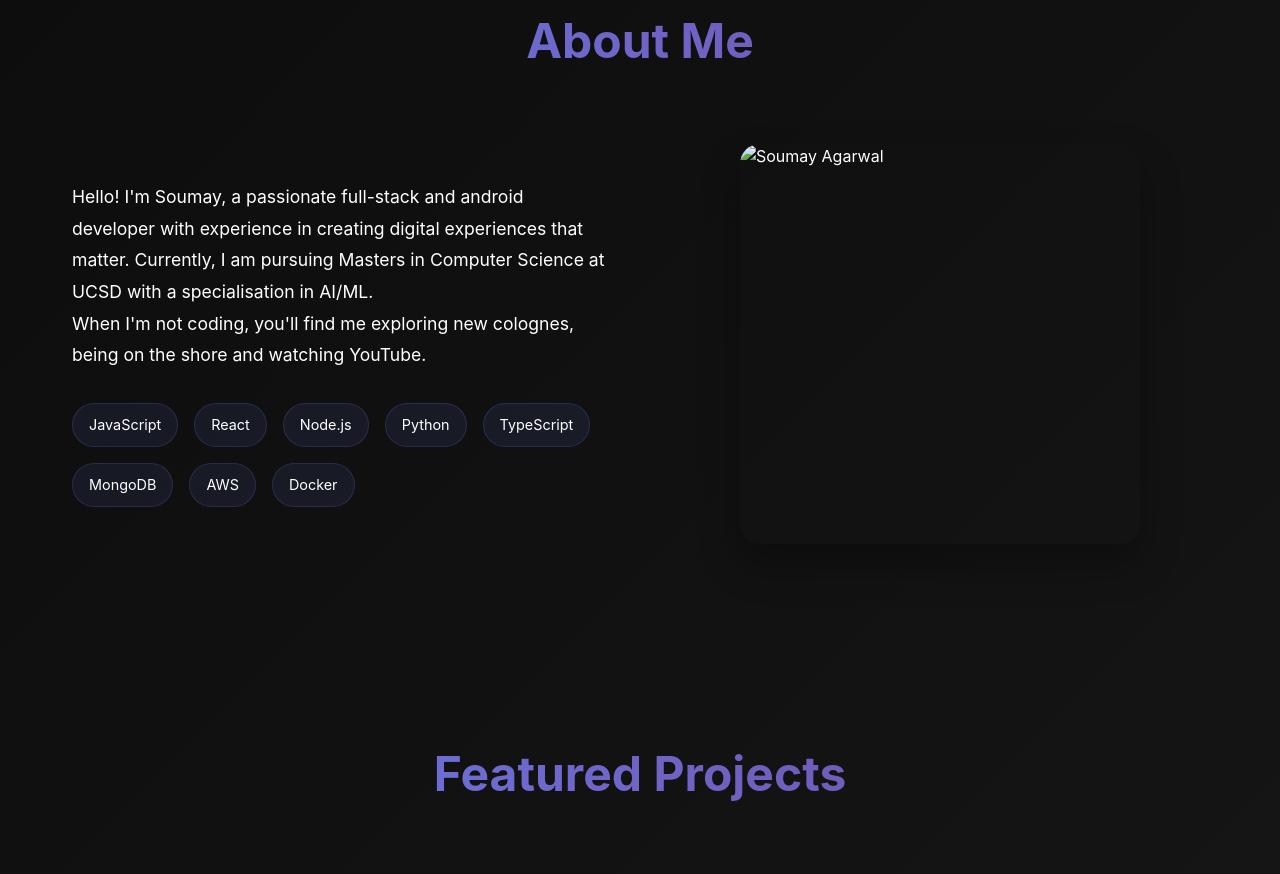
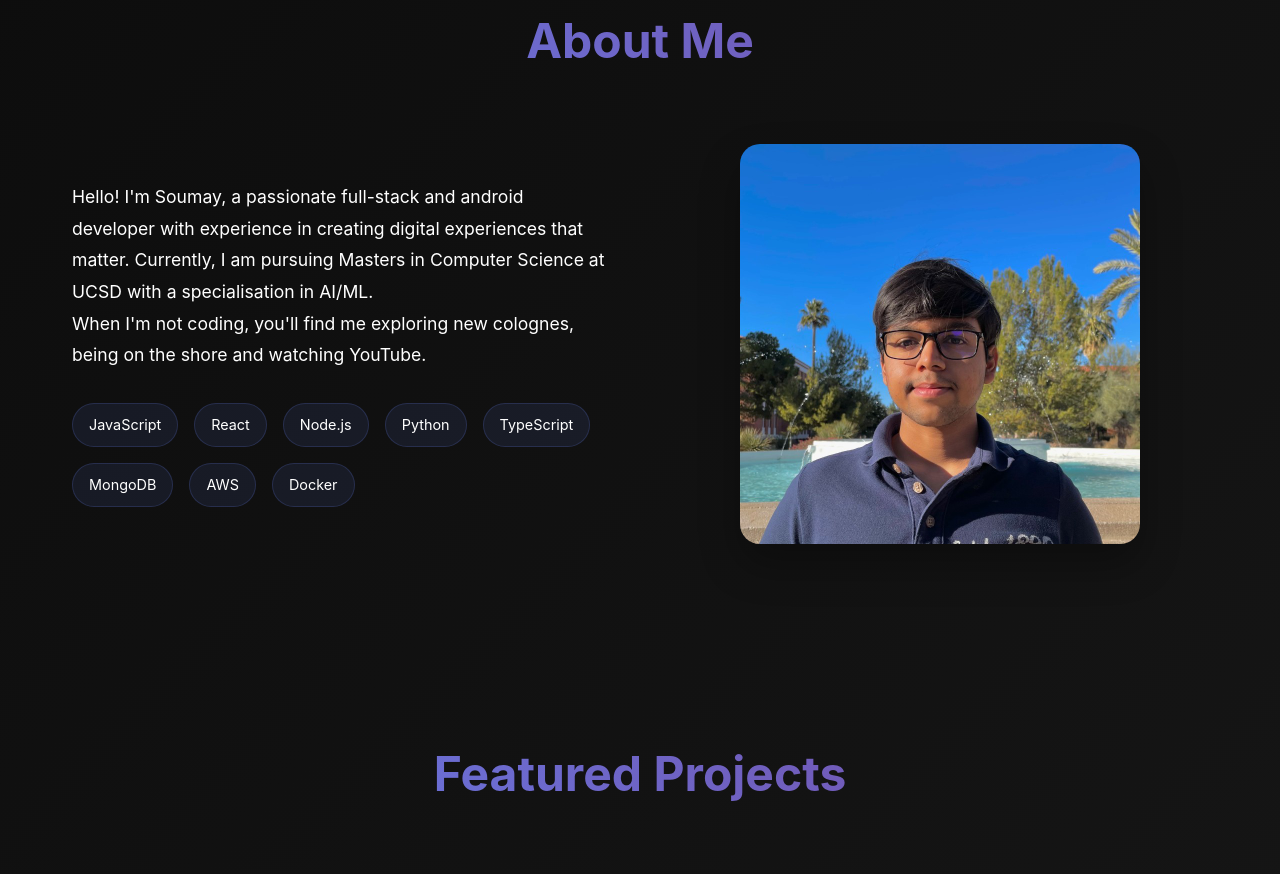
Before and after one commit to somsisas/personal_website, a plain HTML site: page index.html in a window 1280 px wide. Shown: the part 893-1767 px from the top of the page. Drawn offline with Linux system fonts and the light colour scheme; the site is published under a folder, as on GitHub Pages, so addresses that start at the root find nothing.

Commit message:
Update index.html

```diff
--- a/index.html
+++ b/index.html
@@ -691,7 +691,7 @@
           <div class="about-visual">
             <div class="profile-photo">
               <img
-                src="/My photo.jpeg"
+                src="My photo.jpeg"
                 alt="Soumay Agarwal"
                 id="profileImage"
               />
```
